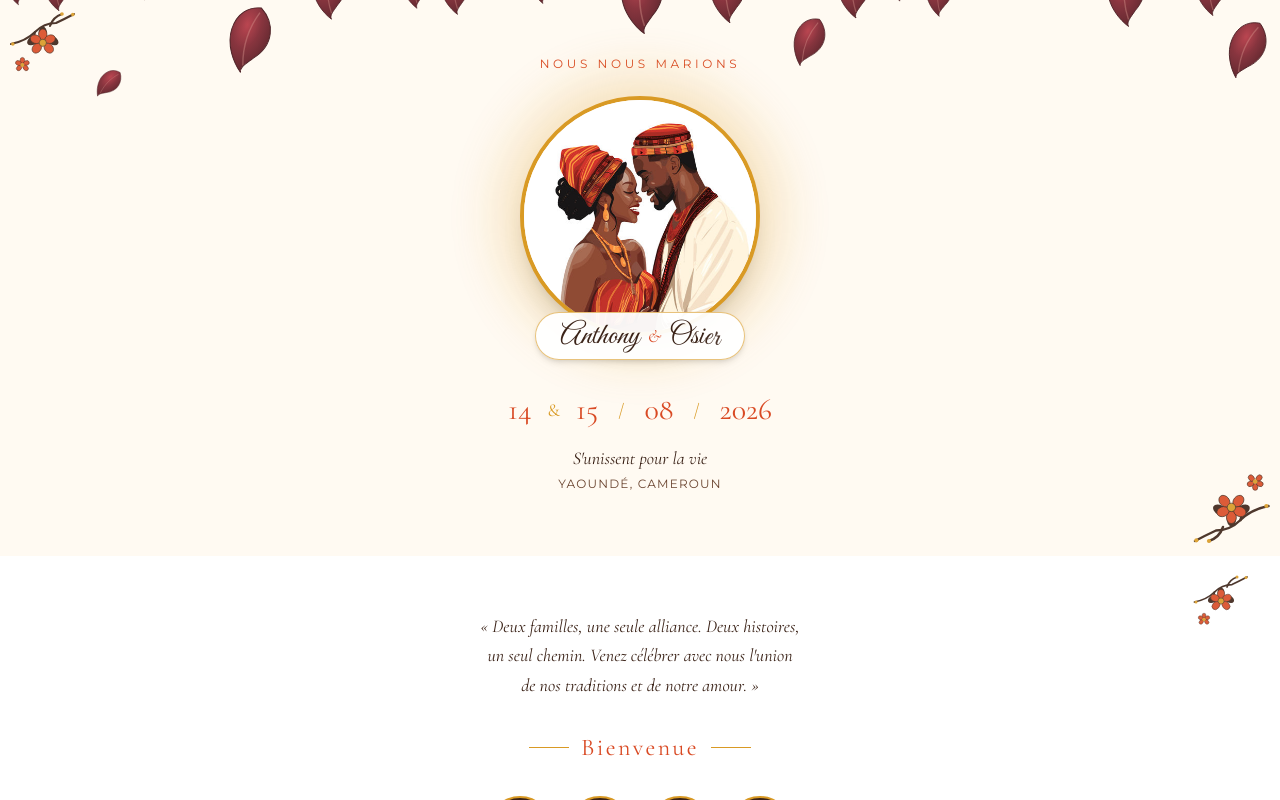
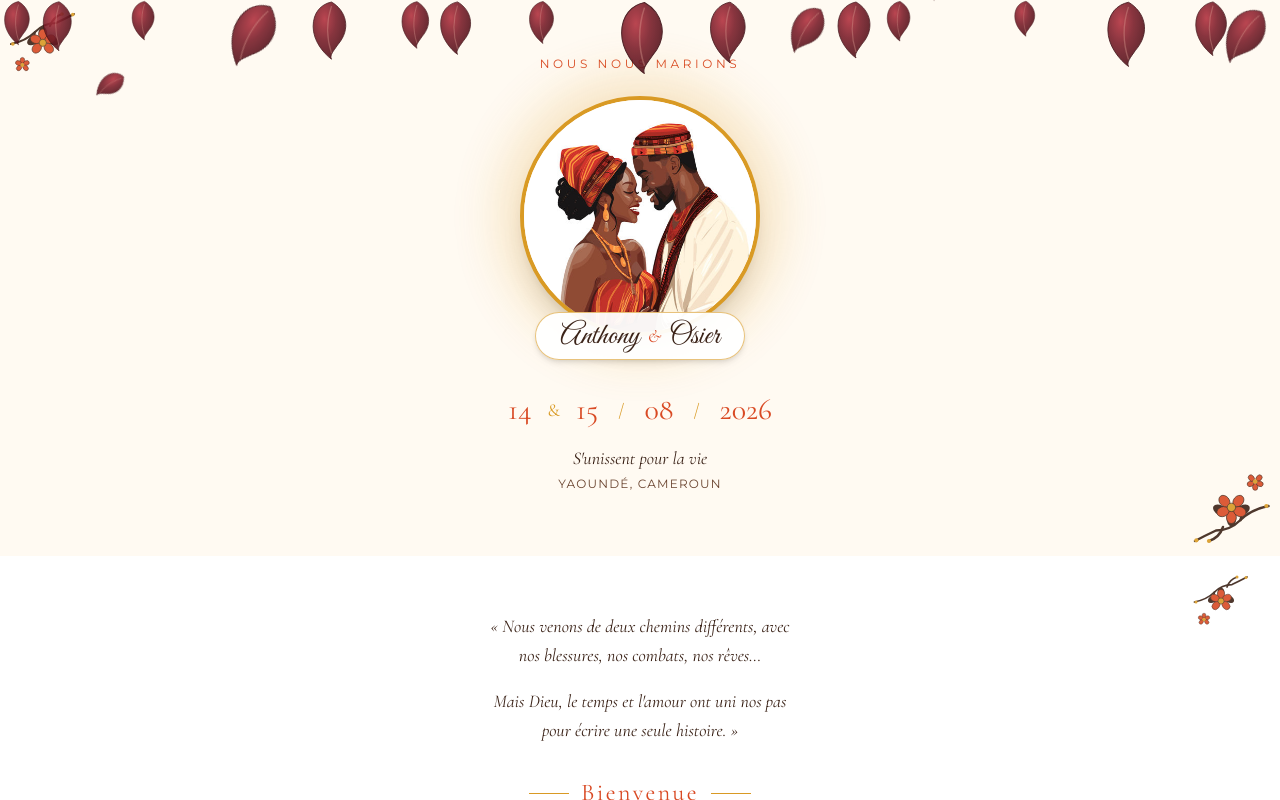
Before and after one commit to Bnfs/mariage-anthony-osier, a React (Vite) app: page / in a window 1280 px wide. Both pictures are taken after a click on the button "Ouvrir l'invitation". Shown: the top 800 px of the page. Built offline with nearby package versions, Linux system fonts and the light colour scheme.

Commit message:
Citation réelle du couple + optimisation des animations (pétales en CSS, ouverture plus rapide)

```diff
--- a/src/components/Envelope.jsx
+++ b/src/components/Envelope.jsx
@@ -10,13 +10,13 @@ export default function Envelope({ onOpen }) {
   const handleClick = () => {
     if (opening) return
     setOpening(true)
-    setTimeout(onOpen, 1100)
+    setTimeout(onOpen, 650)
   }
 
   return (
     <motion.div
       animate={{ opacity: opening ? 0 : 1 }}
-      transition={{ duration: 0.5, delay: opening ? 0.6 : 0 }}
+      transition={{ duration: 0.35, delay: opening ? 0.35 : 0 }}
       className="min-h-screen flex flex-col items-center justify-center relative overflow-hidden bg-ivory px-6 py-10"
     >
       <FloatingPetals />
@@ -30,7 +30,7 @@ export default function Envelope({ onOpen }) {
           y: 0,
           scale: opening ? 1.08 : 1,
         }}
-        transition={{ duration: 0.6 }}
+        transition={{ duration: 0.4 }}
         className="relative z-10 w-full max-w-xs border-2 border-mustard/70 rounded-t-full rounded-b-lg pt-10 pb-8 px-6 flex flex-col items-center bg-cream/60 backdrop-blur-sm"
       >
         <div className="relative w-28 h-28 flex items-center justify-center mb-8">
@@ -71,7 +71,7 @@ export default function Envelope({ onOpen }) {
             className="absolute inset-x-0 top-0 h-1/2 bg-cocoa origin-top"
             style={{ clipPath: 'polygon(0 0, 100% 0, 50% 100%)' }}
             animate={{ rotateX: opening ? -175 : 0 }}
-            transition={{ duration: 0.8, ease: 'easeIn' }}
+            transition={{ duration: 0.5, ease: 'easeIn' }}
           />
           <motion.div
             className="absolute inset-0 flex items-center justify-center"
--- a/src/components/FloatingPetals.jsx
+++ b/src/components/FloatingPetals.jsx
@@ -1,5 +1,4 @@
 import { useMemo } from 'react'
-import { motion } from 'framer-motion'
 
 const PETALS = Array.from({ length: 20 }).map((_, i) => ({
   id: i,
@@ -7,7 +6,7 @@ const PETALS = Array.from({ length: 20 }).map((_, i) => ({
   size: 28 + ((i * 37) % 34),
   duration: 14 + ((i * 13) % 10),
   delay: (i * 1.7) % 8,
-  drift: (i % 2 === 0 ? 1 : -1) * (20 + (i * 11) % 30),
+  drift: (i % 2 === 0 ? 1 : -1) * (20 + ((i * 11) % 30)),
 }))
 
 let gradId = 0
@@ -49,25 +48,18 @@ export default function FloatingPetals() {
   return (
     <div className="pointer-events-none fixed inset-0 z-10 overflow-hidden" aria-hidden="true">
       {PETALS.map((p) => (
-        <motion.div
+        <div
           key={p.id}
-          className="absolute"
-          style={{ left: `${p.left}%`, top: -40 }}
-          initial={{ y: -40, x: 0, rotate: 0 }}
-          animate={{
-            y: ['0vh', '110vh'],
-            x: [0, p.drift, 0],
-            rotate: [0, 180, 360],
-          }}
-          transition={{
-            duration: p.duration,
-            delay: p.delay,
-            repeat: Infinity,
-            ease: 'linear',
+          className="petal-fall absolute top-0"
+          style={{
+            left: `${p.left}%`,
+            '--petal-drift': `${p.drift}px`,
+            '--petal-duration': `${p.duration}s`,
+            '--petal-delay': `${p.delay}s`,
           }}
         >
           <Petal size={p.size} />
-        </motion.div>
+        </div>
       ))}
     </div>
   )
--- a/src/components/Reveal.jsx
+++ b/src/components/Reveal.jsx
@@ -9,7 +9,7 @@ export default function Reveal({ children, delay = 0, className = '', y = 24, bo
       transition={
         bounce
           ? { type: 'spring', stiffness: 260, damping: 18, delay }
-          : { duration: 0.7, delay, ease: 'easeOut' }
+          : { duration: 0.45, delay, ease: 'easeOut' }
       }
       className={className}
     >
--- a/src/components/Welcome.jsx
+++ b/src/components/Welcome.jsx
@@ -11,8 +11,12 @@ export default function Welcome({ target }) {
       <div className="max-w-xs mx-auto">
         <Reveal>
           <p className="font-display italic text-lg text-cocoa leading-relaxed">
-            « Deux familles, une seule alliance. Deux histoires, un seul chemin.
-            Venez célébrer avec nous l&apos;union de nos traditions et de notre amour. »
+            « Nous venons de deux chemins différents, avec nos blessures,
+            nos combats, nos rêves…
+          </p>
+          <p className="font-display italic text-lg text-cocoa leading-relaxed mt-4">
+            Mais Dieu, le temps et l&apos;amour ont uni nos pas pour écrire
+            une seule histoire. »
           </p>
         </Reveal>
 
--- a/src/index.css
+++ b/src/index.css
@@ -24,3 +24,22 @@ body {
   color: var(--color-cocoa);
   font-family: var(--font-body);
 }
+
+@keyframes petal-fall {
+  0% {
+    transform: translate(0, -10vh) rotate(0deg);
+  }
+  50% {
+    transform: translate(var(--petal-drift), 50vh) rotate(180deg);
+  }
+  100% {
+    transform: translate(0, 110vh) rotate(360deg);
+  }
+}
+
+.petal-fall {
+  animation: petal-fall linear infinite;
+  animation-duration: var(--petal-duration);
+  animation-delay: var(--petal-delay);
+  will-change: transform;
+}
```
